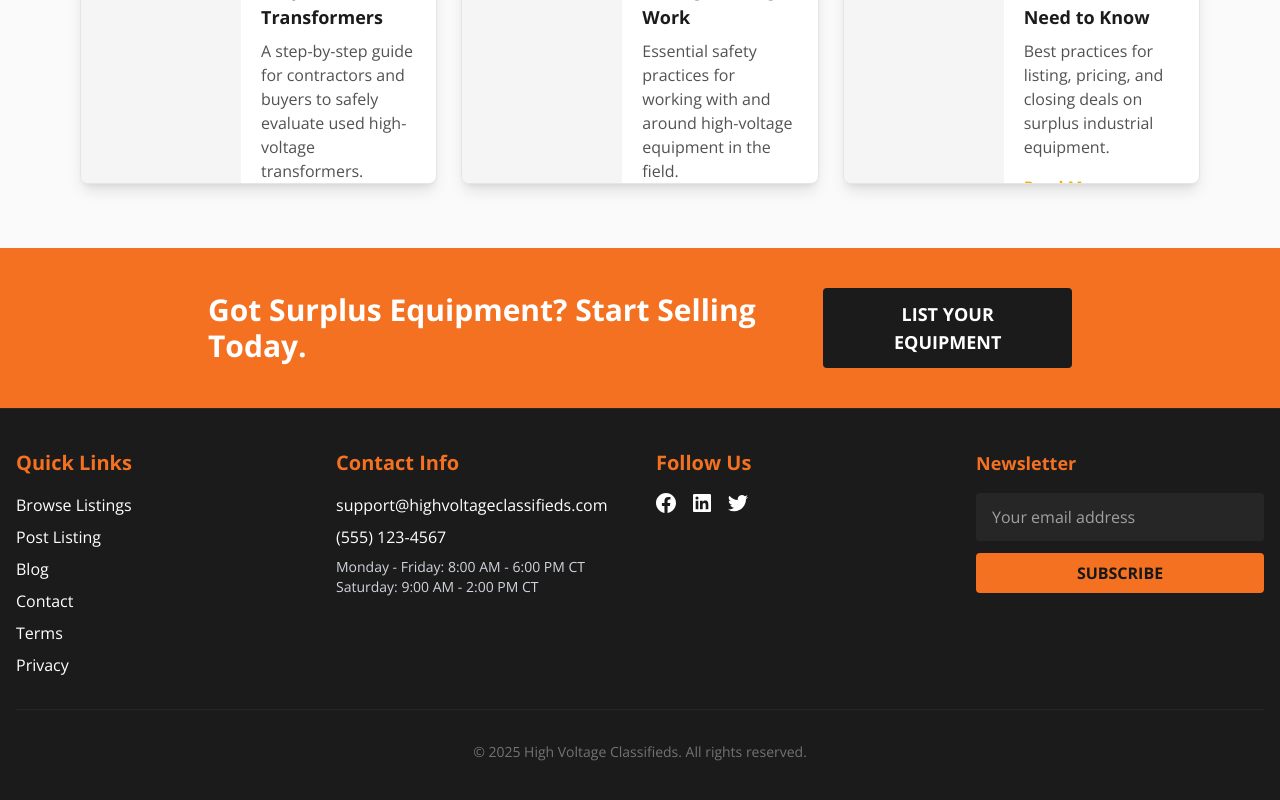
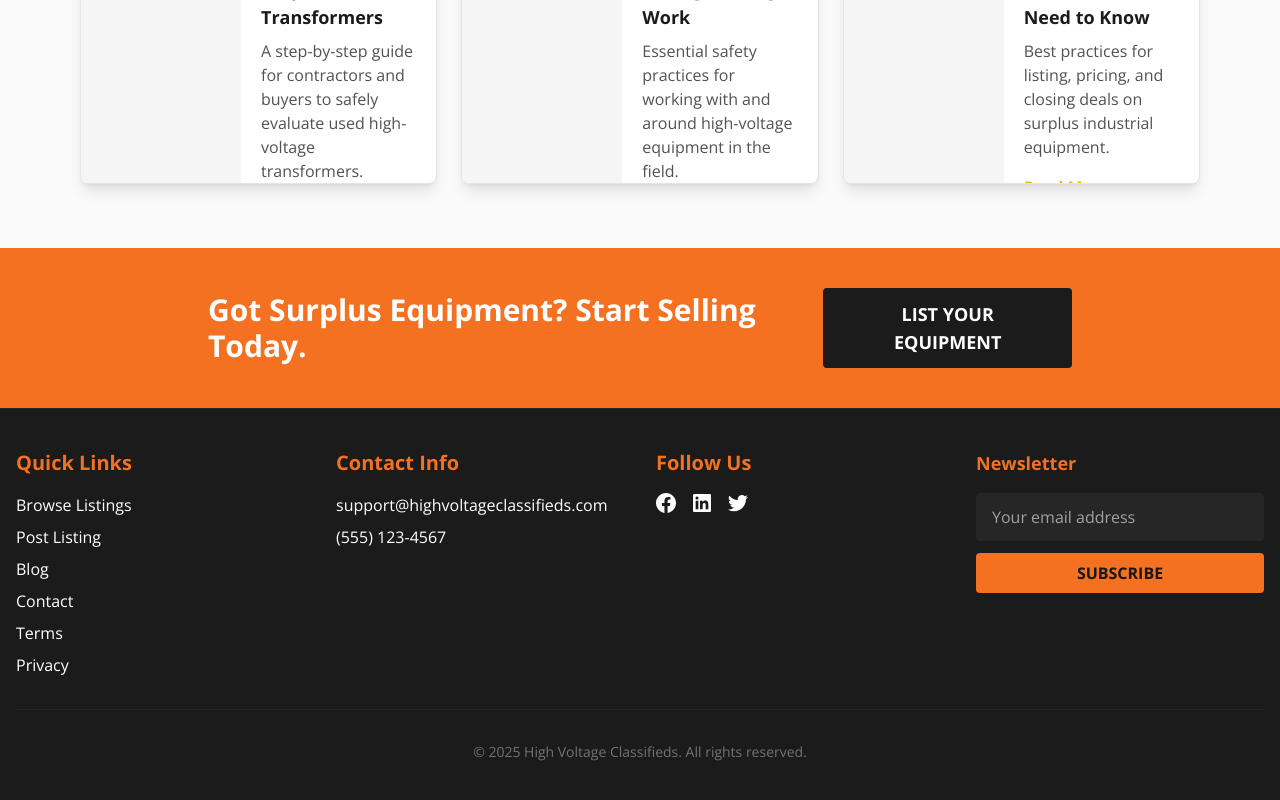
Before and after one commit to cladden77/high-voltage-classifieds, a Next.js app: page / in a window 1280 px wide. Shown: the part 2238-3038 px from the top of the page. Built offline with nearby package versions, Linux system fonts and the light colour scheme; no server answers.

Commit message:
Update footer component
- Apply recent footer modifications and improvements
- Enhance footer functionality and styling
- Maintain consistent branding and navigation

```diff
--- a/src/components/Footer.tsx
+++ b/src/components/Footer.tsx
@@ -22,10 +22,6 @@ export default function Footer() {
           <div className="space-y-2">
             <p className="text-white">support@highvoltageclassifieds.com</p>
             <p className="text-white">(555) 123-4567</p>
-            <p className="text-gray-300 text-sm">
-              Monday - Friday: 8:00 AM - 6:00 PM CT<br />
-              Saturday: 9:00 AM - 2:00 PM CT
-            </p>
           </div>
         </div>
 
```
